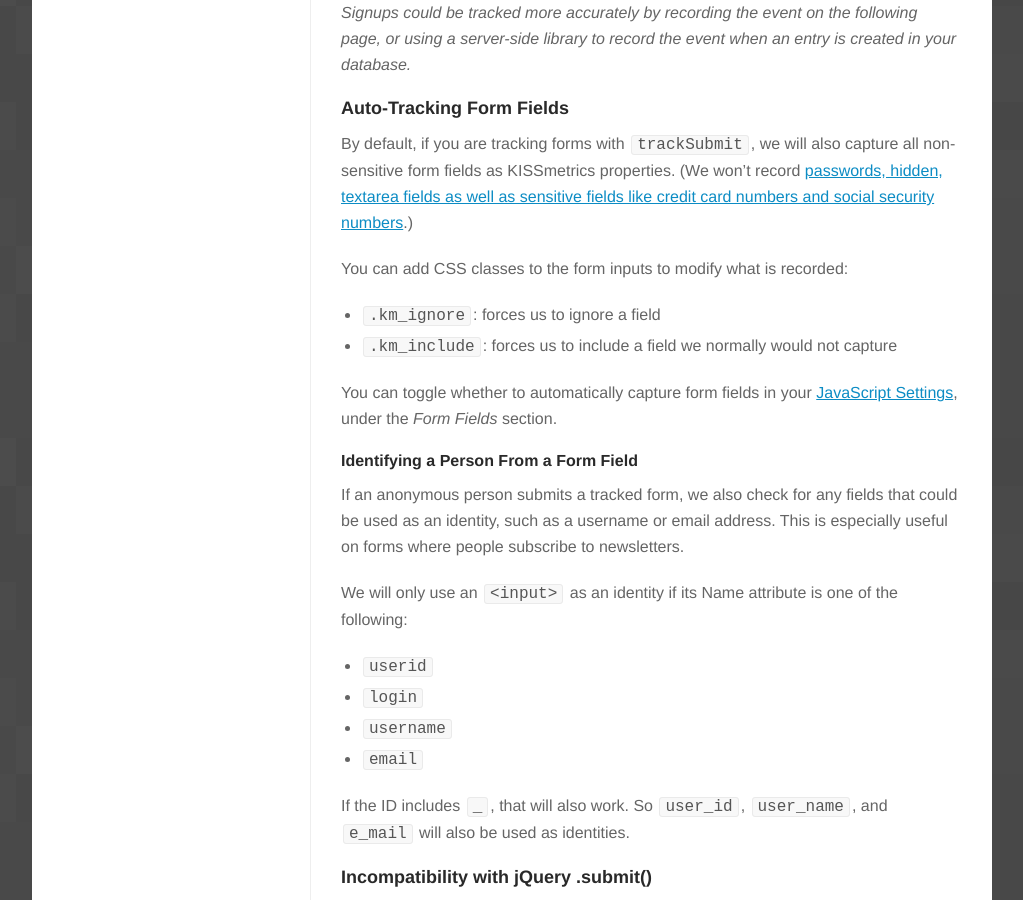
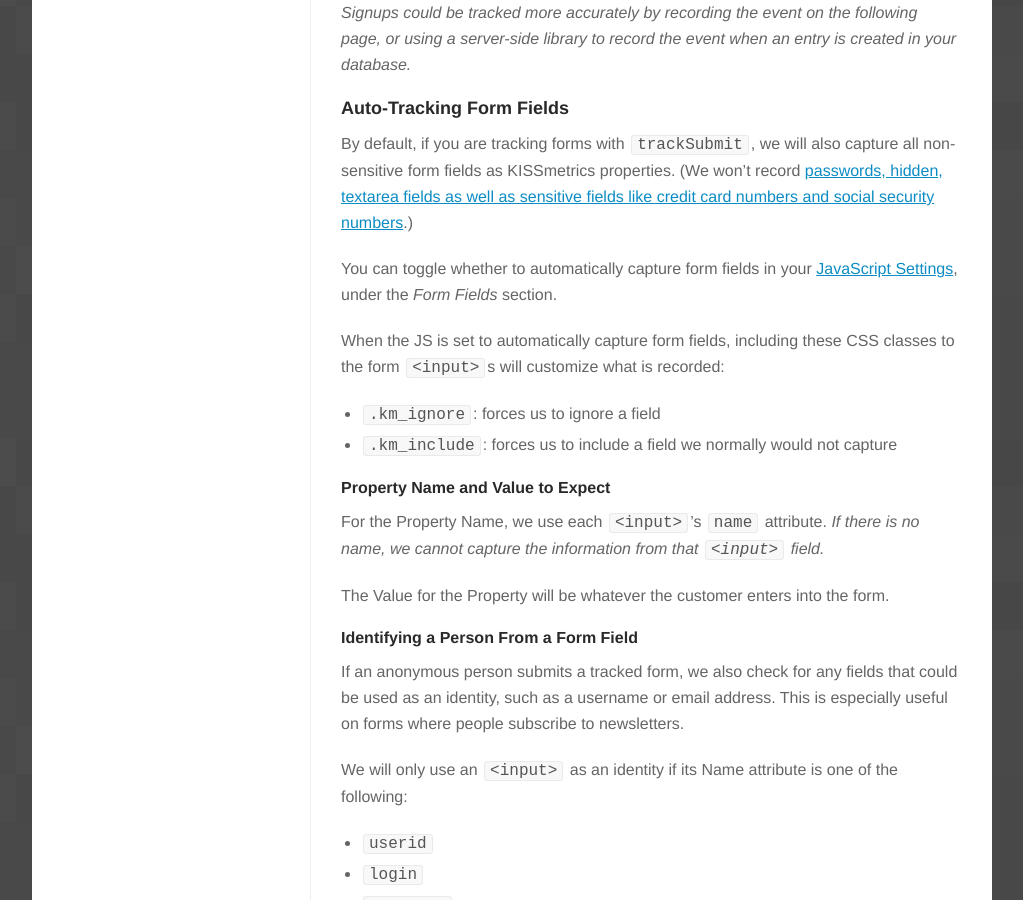
Before and after one commit to kissmetrics/km-support, a Jekyll site: the page built from _posts/2013-01-29-javascript-specific.md, in a window 1280 px wide and 900 px high, scrolled down 6138 px. Shown: the whole window, without its empty margins (128-1151 px from the left). Built offline with Jekyll 4.4.1, drawn with Linux system fonts in a browser that asks for light colours; nearby versions of some CDN libraries; Markdown is read by kramdown in place of the engine named in the settings; a script that is not in the unit is left out; comment, search, counter and statistics services are not loaded.

Commit message:
CLarity on what property name to expect from auto form-tracking.

```diff
--- a/_posts/2013-01-29-javascript-specific.md
+++ b/_posts/2013-01-29-javascript-specific.md
@@ -174,12 +174,19 @@ You can also pass in properties via an additional argument:
 
 By default, if you are tracking forms with `trackSubmit`, we will also capture all non-sensitive form fields as KISSmetrics properties. (We won't record [passwords, hidden, textarea fields as well as sensitive fields like credit card numbers and social security numbers][protected].)
 
-You can add CSS classes to the form inputs to modify what is recorded:
+You can toggle whether to automatically capture form fields in your [JavaScript Settings][js-settings], under the *Form Fields* section.
+
+When the JS is set to automatically capture form fields, including these CSS classes to the form `<input>`s will customize what is recorded:
 
 * `.km_ignore`: forces us to ignore a field
 * `.km_include`: forces us to include a field we normally would not capture
 
-You can toggle whether to automatically capture form fields in your [JavaScript Settings][js-settings], under the *Form Fields* section.
+<a name="property-name-and-value-to-expect"></a>
+#### Property Name and Value to Expect
+
+For the Property Name, we use each `<input>`'s `name` attribute. *If there is no name, we cannot capture the information from that `<input>` field.*
+
+The Value for the Property will be whatever the customer enters into the form.
 
 <a name="identifying-a-person-from-a-form-field"></a>
 #### Identifying a Person From a Form Field
```
Also changed, not shown: _posts/2012-10-19-javascript-identities.md (+1 -1 lines).
